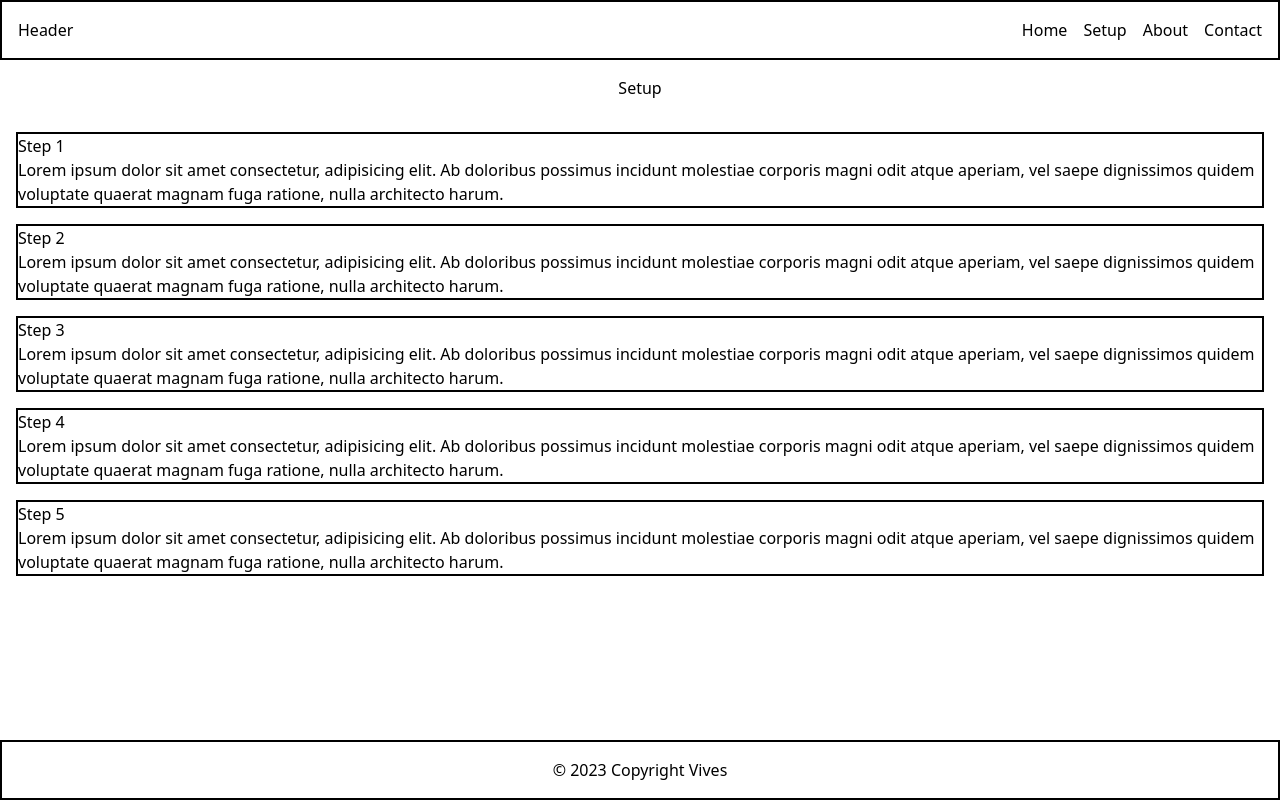
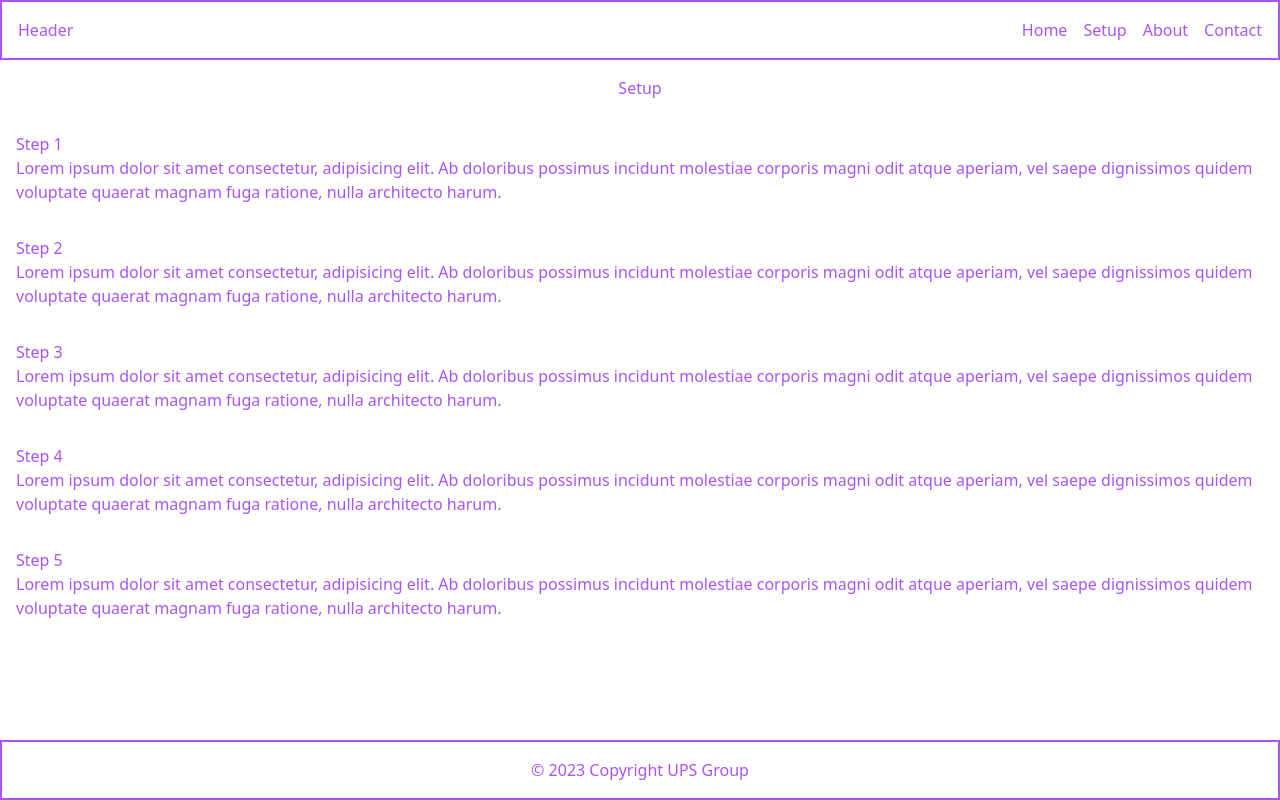
Before and after one commit to vives-project-xp/low-voltage-UPS, a Nuxt app in the folder frontend/: page /setup in a window 1280 px wide. Built offline with nearby package versions, Linux system fonts and the light colour scheme.

Commit message:
switched to purple theme

```diff
--- a/frontend/components/AppFooter.vue
+++ b/frontend/components/AppFooter.vue
@@ -1,5 +1,5 @@
 <template>
-    <footer class="border-2 border-black dark:border-pink-500">
-        <p class="text-center">&copy; {{ new Date().getFullYear() }} Copyright Vives</p>
+    <footer class="border-2 border-purple-500">
+        <p class="text-center text-purple-500">&copy; {{ new Date().getFullYear() }} Copyright UPS Group</p>
     </footer>
 </template>
--- a/frontend/components/AppHeader.vue
+++ b/frontend/components/AppHeader.vue
@@ -1,8 +1,8 @@
 <template>
-  <header class="flex justify-between border-2 border-black dark:border-pink-500 dark:bg-black dark:text-white">
-    <p>Header</p>
+  <header class="flex justify-between border-2 border-purple-500">
+    <p class="text-purple-500">Header</p>
     <nav>
-      <ul class="flex gap-4">
+      <ul class="flex gap-4 text-purple-500">
         <li><NuxtLink to="/">Home</NuxtLink></li>
         <li><NuxtLink to="/setup">Setup</NuxtLink></li>
         <li><NuxtLink to="/about">About</NuxtLink></li>
--- a/frontend/pages/about.vue
+++ b/frontend/pages/about.vue
@@ -1,5 +1,5 @@
 <template>
     <section>
-      <h1 class="p-4">This page will be displayed at the /about route.</h1>
+      <h1 class="p-4 text-purple-500">This page will be displayed at the /about route.</h1>
     </section>
 </template>
--- a/frontend/pages/contact.vue
+++ b/frontend/pages/contact.vue
@@ -1,5 +1,5 @@
 <template>
     <section>
-      <h1 class="p-4">This page will be displayed at the /Contact route.</h1>
+      <h1 class="p-4 text-purple-500">This page will be displayed at the /Contact route.</h1>
     </section>
 </template>
--- a/frontend/pages/index.vue
+++ b/frontend/pages/index.vue
@@ -1,15 +1,5 @@
 <template>
-    <section class="dark:bg-black dark:text-white">
-      <HomeTitle />
-      <HomeTitle />
-      <HomeTitle />
-      <HomeTitle />
-      <HomeTitle />
-      <HomeTitle />
-      <HomeTitle />
-      <HomeTitle />
-      <HomeTitle />
-      <HomeTitle />
+    <section class="text-purple-500">
       <HomeTitle />
       <HomeTitle />
       <HomeTitle />
--- a/frontend/pages/setup.vue
+++ b/frontend/pages/setup.vue
@@ -1,24 +1,24 @@
 <template>
-    <section>
+    <section class="text-purple-500">
       <h1 class="p-4 text-center">Setup</h1>
-      <div class="flex flex-col p-4 gap-4">
-        <div class="border-2 border-black dark:border-white">
+      <div class="flex flex-col p-4 gap-8">
+        <div>
           <h1>Step 1</h1>
           <p>Lorem ipsum dolor sit amet consectetur, adipisicing elit. Ab doloribus possimus incidunt molestiae corporis magni odit atque aperiam, vel saepe dignissimos quidem voluptate quaerat magnam fuga ratione, nulla architecto harum.</p>
         </div>
-        <div class="border-2 border-black dark:border-white">
+        <div>
           <h1>Step 2</h1>
           <p>Lorem ipsum dolor sit amet consectetur, adipisicing elit. Ab doloribus possimus incidunt molestiae corporis magni odit atque aperiam, vel saepe dignissimos quidem voluptate quaerat magnam fuga ratione, nulla architecto harum.</p>
         </div>
-        <div class="border-2 border-black dark:border-white">
+        <div>
           <h1>Step 3</h1>
           <p>Lorem ipsum dolor sit amet consectetur, adipisicing elit. Ab doloribus possimus incidunt molestiae corporis magni odit atque aperiam, vel saepe dignissimos quidem voluptate quaerat magnam fuga ratione, nulla architecto harum.</p>
         </div>
-        <div class="border-2 border-black dark:border-white">
+        <div>
           <h1>Step 4</h1>
           <p>Lorem ipsum dolor sit amet consectetur, adipisicing elit. Ab doloribus possimus incidunt molestiae corporis magni odit atque aperiam, vel saepe dignissimos quidem voluptate quaerat magnam fuga ratione, nulla architecto harum.</p>
         </div>
-        <div class="border-2 border-black dark:border-white">
+        <div>
           <h1>Step 5</h1>
           <p>Lorem ipsum dolor sit amet consectetur, adipisicing elit. Ab doloribus possimus incidunt molestiae corporis magni odit atque aperiam, vel saepe dignissimos quidem voluptate quaerat magnam fuga ratione, nulla architecto harum.</p>
         </div>
```
